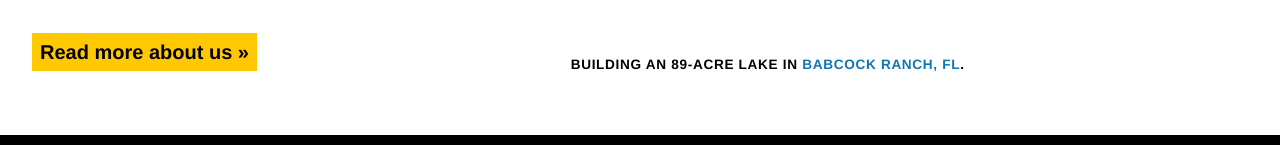
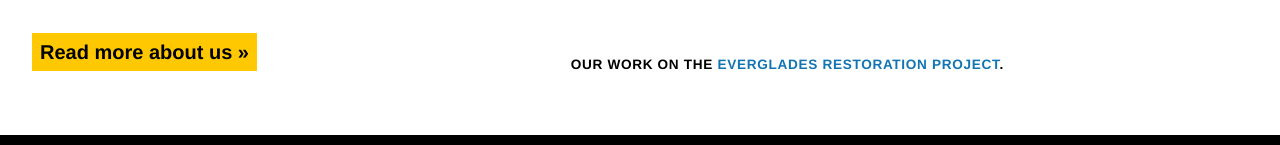
Before and after one commit to acolangelo/floridaenergyservices.com, a SvelteKit app: page / in a window 1280 px wide. Shown: the part 540-685 px from the top of the page. Built offline with nearby package versions, Linux system fonts and the light colour scheme; a web font is replaced by a local one.

Commit message:
New video!

```diff
--- a/src/routes/+page.svelte
+++ b/src/routes/+page.svelte
@@ -5,9 +5,9 @@
 <section class="mb-8 p-4 md:p-8">
 	<article class="max-w-7xl mx-auto lg:flex lg:justify-between">
 		<figure class="relative mb-4 md:mb-8 lg:order-2 lg:w-7/12 lg:pl-8">
-			<video src="/video/babcock-ranch-lake.mp4" class="w-full fes-stylized" autoplay muted controls loop></video>
+			<video src="/video/everglades-restoration.mp4" class="w-full fes-stylized" autoplay muted controls loop></video>
 			<figcaption class="lg:absolute lg:top-[100%]">
-				<p>Building an 89-acre lake in <a href="/projects" class="text-sky hover:text-sky no-underline hover:underline">Babcock Ranch, FL</a>.</p>
+				<p>Our work on the <a href="/projects" class="text-sky hover:text-sky no-underline hover:underline">Everglades Restoration Project</a>.</p>
 			</figcaption>
 
 		</figure>
@@ -23,9 +23,9 @@
 <section class="bg-black text-white mb-8 p-4 py-8 md:px-8 md:py-16">
 	<article class="max-w-7xl mx-auto lg:flex lg:justify-between lg:items-center">
 		<figure class="relative mb-4 md:mb-8 lg:w-7/12 lg:pr-8">
-			<video src="/video/everglades-restoration-project.mp4" class="w-full fes-stylized !border-gray" autoplay muted controls loop></video>
+			<video src="/video/everglades-restoration-project-worksite.mp4" class="w-full fes-stylized !border-gray" autoplay muted controls loop></video>
 			<figcaption class="lg:absolute lg:top-[100%]">
-				<p>Our worksite for the <a href="/projects" class="text-yellow hover:text-yellow no-underline hover:underline">Everglades Restoration project</a>.</p>
+				<p>Our worksite for the <a href="/projects" class="text-yellow hover:text-yellow no-underline hover:underline">Everglades Restoration Project</a>.</p>
 			</figcaption>
 		</figure>
 		<div class="lg:w-2/5 lg:pl-8 md:text-md lg:text-base xl:text-md">
--- a/src/routes/projects/+page.svelte
+++ b/src/routes/projects/+page.svelte
@@ -5,7 +5,7 @@
 <section class="mb-8 p-4 md:p-8">
 	<article class="max-w-7xl mx-auto lg:flex lg:justify-between">
 		<figure class="mb-4 md:mb-8 lg:order-2 lg:w-7/12 lg:pl-8">
-			<video src="/video/everglades-restoration-project.mp4" class="w-full fes-stylized" autoplay muted controls loop></video>
+			<video src="/video/everglades-restoration-project-worksite.mp4" class="w-full fes-stylized" autoplay muted controls loop></video>
 		</figure>
 		<div class="lg:w-2/5 lg:pr-8 md:text-md lg:text-base xl:text-md">
 			<h1 class="lg:text-2xl xl:text-3xl">No project is too big, small, or difficult.</h1>
```
Also changed, not shown: 23 other files (tests, documents, lock files or other folders).
